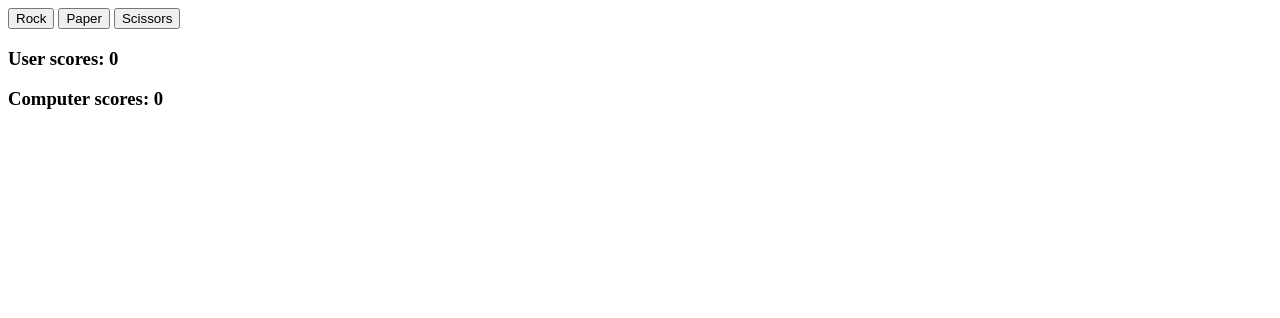
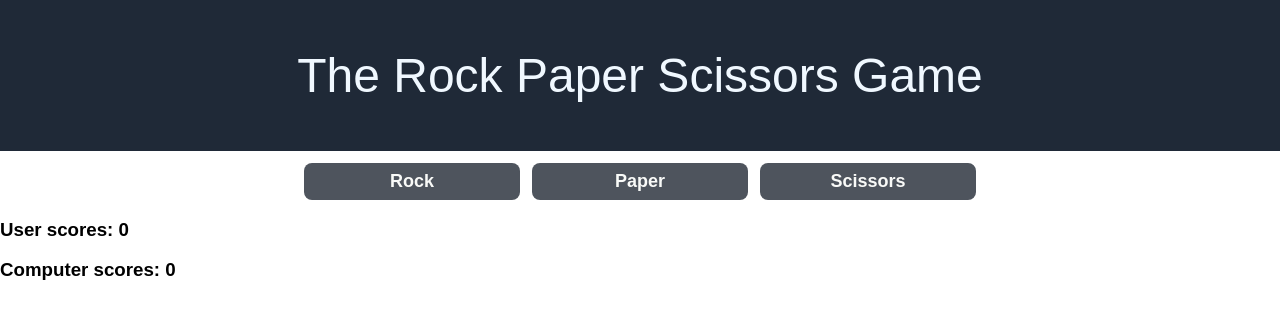
Before and after one commit to JingWei-S/odin-rock-paper-scissors, a plain HTML site: page index.html in a window 1280 px wide. Drawn offline with Linux system fonts and the light colour scheme.

Commit message:
update the UI slightly

```diff
--- a/index.html
+++ b/index.html
@@ -2,12 +2,16 @@
 <html>
     <head>
         <meta charset="UTF-8">
-        <title>Rock Paper Scissors Game :)</title>
+        <link rel="stylesheet" href="style.css">
+        <title>Rock Paper Scissors Game ❤️</title>
     </head>
     <body>
-    <button id="rock">Rock</button>
-    <button id="paper">Paper</button>
-    <button id="scissors">Scissors</button>
+    <div class="header">The Rock Paper Scissors Game</div>
+    <div class="options">
+        <button id="rock">Rock</button>
+        <button id="paper">Paper</button>
+        <button id="scissors">Scissors</button>
+    </div>
     <div class="result">
         <h3>User scores: <span id="user">0</span></h3>
         <h3>Computer scores: <span id="computer">0</span></h3>
--- /dev/null
+++ b/style.css
@@ -0,0 +1,35 @@
+body {
+    font-family: Arial, Helvetica, sans-serif;
+    margin: 0;
+    /* padding: 0; */
+    min-height: 100vh;
+    display: flex;
+    flex-direction: column;
+}
+
+.header {
+    font-size: 48px;
+    text-align: center;
+    background-color: #1f2937;
+    color: aliceblue;
+    padding: 48px;
+    margin-bottom: 12px;
+}
+
+button {
+    background-color: #4e545d;
+    color: #f9faf8;
+    border: none;
+    border-radius: 8px;
+    padding: 8px 20px;
+    font-size: 18px;
+    font-weight: bold;
+    width: 12em;
+}
+
+.options {
+    display: flex;
+    justify-content: center;
+    align-items: center;
+    gap: 12px;
+}
```
